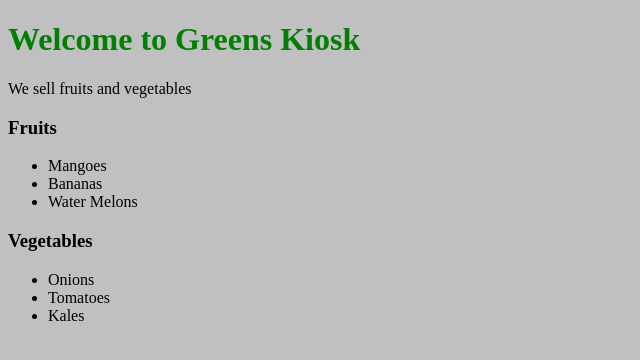
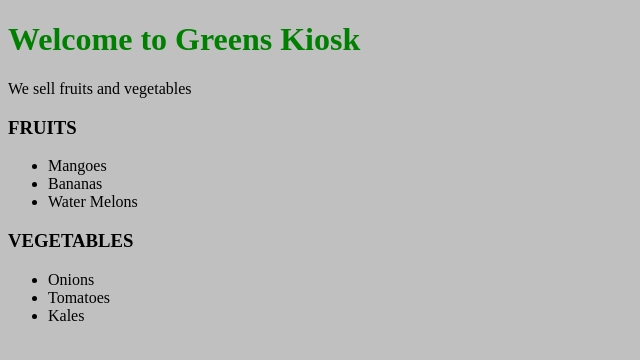
Before and after one commit to Mundurujoana/dom-js-exercise1, a plain HTML site: page index.html in a window 1280 px wide. Shown: the full height of the page, 0-640 px from the left. Drawn offline with Linux system fonts and the light colour scheme.

Commit message:
Change the font case for h3 title tags to

```diff
--- a/index.html
+++ b/index.html
@@ -21,7 +21,8 @@
     <li>Tomatoes</li>
     <li>Kales</li>
     </ul>
-<script src="index.js"></script>
+
 
 </body>
+<script src="index.js"></script>
 </html>
--- a/index.js
+++ b/index.js
@@ -12,14 +12,19 @@ header.style.color="#008000";
 
 // Change the font case for h3 title tags to
 // uppercase
-const elem = document.getElementsByTagName('h3');
-elem.toUppercase();
+const elem = document.getElementsByTagName("h3")[0].innerHTML = "fruits".toLocaleUpperCase();
+const elem2  = document.getElementsByTagName("h3")[1].innerHTML = "vegetables".toLocaleUpperCase();
+
 
 
 // Add one more fruit to the fruits list
 // Add on
-let fruits = document.getElementById("fruList")
+// let fruits = document.createElement("fruList")
+// let list = ["kiwi","mango",];
+// list.push(fruits);
+// console.log(list);
+
 const fruit = document.createElement('li');
 fruit.textContent="berry"
-// fruit.innerHTML = "strawberry";
+fruit.innerHTML = "strawberry";
 fruits.appendChild(fruit);
```
